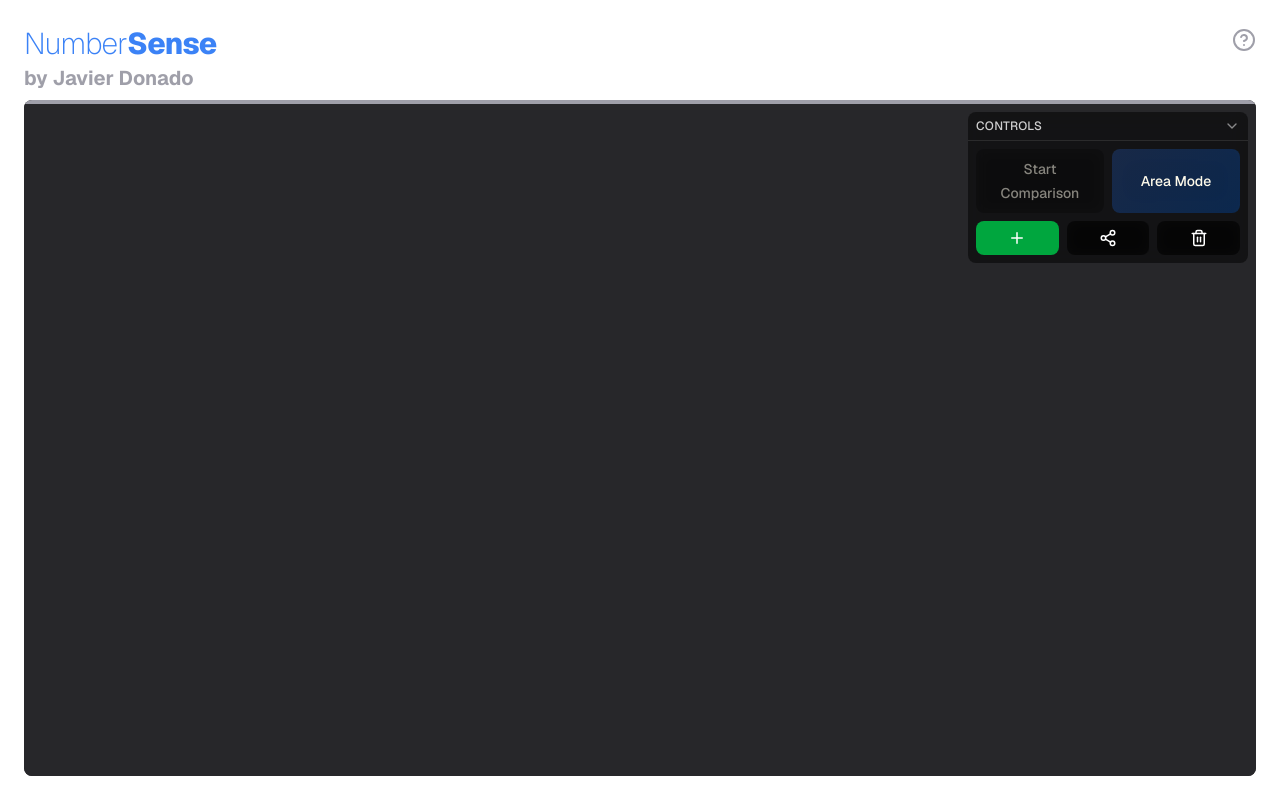
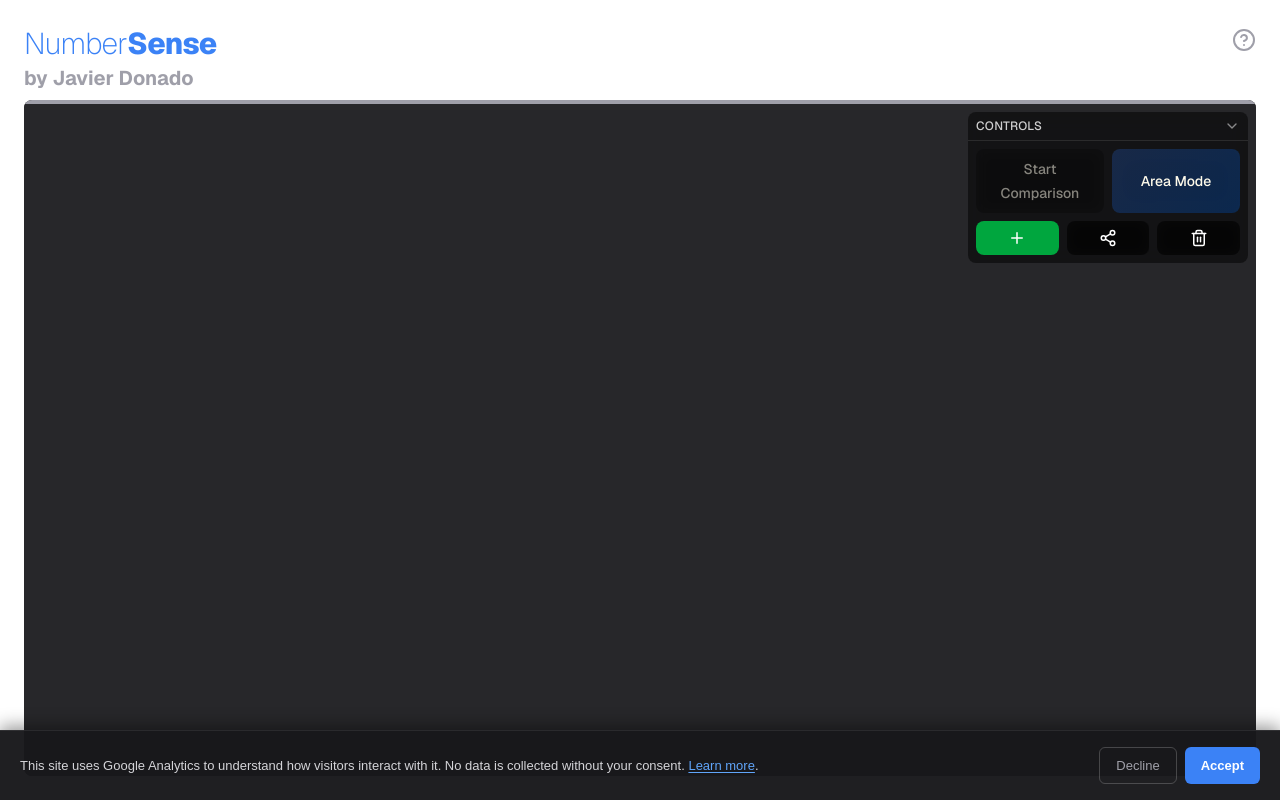
Before and after one commit to mrdonado/number-sense, a Next.js app: page / in a window 1280 px wide. Built offline with nearby package versions, Linux system fonts and the light colour scheme.

Commit message:
feat: add cookie consent and GA tag

```diff
--- /dev/null
+++ b/app/components/CookieConsent/CookieConsent.module.css
@@ -0,0 +1,88 @@
+.banner {
+  position: fixed;
+  bottom: 0;
+  left: 0;
+  right: 0;
+  z-index: 9999;
+  background: rgba(24, 24, 27, 0.97);
+  color: #e4e4e7;
+  padding: 16px 20px;
+  display: flex;
+  align-items: center;
+  justify-content: space-between;
+  gap: 16px;
+  flex-wrap: wrap;
+  box-shadow: 0 -4px 16px rgba(0, 0, 0, 0.4);
+  border-top: 1px solid rgba(255, 255, 255, 0.08);
+  animation: slideUp 0.3s ease-out;
+}
+
+@keyframes slideUp {
+  from {
+    transform: translateY(100%);
+    opacity: 0;
+  }
+
+  to {
+    transform: translateY(0);
+    opacity: 1;
+  }
+}
+
+.text {
+  flex: 1;
+  font-size: 13px;
+  line-height: 1.5;
+  margin: 0;
+  min-width: 200px;
+  color: #d4d4d8;
+}
+
+.link {
+  color: #60a5fa;
+  text-decoration: underline;
+  text-underline-offset: 2px;
+}
+
+.link:hover {
+  color: #93c5fd;
+}
+
+.actions {
+  display: flex;
+  gap: 8px;
+  flex-shrink: 0;
+}
+
+.declineButton {
+  padding: 8px 16px;
+  border-radius: 6px;
+  font-size: 13px;
+  font-weight: 500;
+  cursor: pointer;
+  border: 1px solid rgba(255, 255, 255, 0.2);
+  background: transparent;
+  color: #a1a1aa;
+  transition: background 0.2s, color 0.2s;
+}
+
+.declineButton:hover {
+  background: rgba(255, 255, 255, 0.08);
+  color: #e4e4e7;
+}
+
+.acceptButton {
+  padding: 8px 16px;
+  border-radius: 6px;
+  font-size: 13px;
+  font-weight: 600;
+  cursor: pointer;
+  border: none;
+  background: #3b82f6;
+  color: white;
+  transition: background 0.2s;
+}
+
+.acceptButton:hover {
+  background: #2563eb;
+}
--- /dev/null
+++ b/app/components/CookieConsent/index.tsx
@@ -0,0 +1,108 @@
+"use client";
+
+import { useState, useEffect } from "react";
+import Script from "next/script";
+import styles from "./CookieConsent.module.css";
+
+const CONSENT_KEY = "cookie_consent";
+const GA_ID = "G-EY92D76VTE";
+// 1 year in seconds
+const COOKIE_MAX_AGE = 60 * 60 * 24 * 365;
+
+type ConsentState = "accepted" | "declined" | null;
+
+function getConsentCookie(): ConsentState {
+  if (typeof document === "undefined") return null;
+  const match = document.cookie
+    .split("; ")
+    .find((row) => row.startsWith(`${CONSENT_KEY}=`));
+  const value = match?.split("=")[1];
+  if (value === "accepted" || value === "declined") return value;
+  return null;
+}
+
+function setConsentCookie(value: "accepted" | "declined") {
+  document.cookie = `${CONSENT_KEY}=${value}; max-age=${COOKIE_MAX_AGE}; path=/; SameSite=Lax`;
+}
+
+export default function CookieConsent() {
+  const [consent, setConsent] = useState<ConsentState>(() => {
+    if (typeof window === "undefined") return null;
+    return getConsentCookie();
+  });
+  const [visible, setVisible] = useState(false);
+
+  useEffect(() => {
+    if (consent === null) {
+      // Slight delay so the banner doesn't flash on initial paint
+      const t = setTimeout(() => setVisible(true), 300);
+      return () => clearTimeout(t);
+    }
+  }, [consent]);
+
+  const accept = () => {
+    setConsentCookie("accepted");
+    setConsent("accepted");
+    setVisible(false);
+  };
+
+  const decline = () => {
+    setConsentCookie("declined");
+    setConsent("declined");
+    setVisible(false);
+  };
+
+  return (
+    <>
+      {/* Load GA only after explicit consent */}
+      {consent === "accepted" && (
+        <>
+          <Script
+            src={`https://www.googletagmanager.com/gtag/js?id=${GA_ID}`}
+            strategy="afterInteractive"
+          />
+          <Script id="gtag-init" strategy="afterInteractive">
+            {`
+              window.dataLayer = window.dataLayer || [];
+              function gtag(){dataLayer.push(arguments);}
+              gtag('js', new Date());
+              gtag('config', '${GA_ID}');
+            `}
+          </Script>
+        </>
+      )}
+
+      {/* Consent banner */}
+      {visible && (
+        <div
+          className={styles.banner}
+          role="dialog"
+          aria-live="polite"
+          aria-label="Cookie consent"
+        >
+          <p className={styles.text}>
+            This site uses Google Analytics to understand how visitors interact
+            with it. No data is collected without your consent.{" "}
+            <a
+              href="https://policies.google.com/privacy"
+              target="_blank"
+              rel="noopener noreferrer"
+              className={styles.link}
+            >
+              Learn more
+            </a>
+            .
+          </p>
+          <div className={styles.actions}>
+            <button className={styles.declineButton} onClick={decline}>
+              Decline
+            </button>
+            <button className={styles.acceptButton} onClick={accept}>
+              Accept
+            </button>
+          </div>
+        </div>
+      )}
+    </>
+  );
+}
--- a/app/layout.tsx
+++ b/app/layout.tsx
@@ -1,6 +1,7 @@
 import type { Metadata } from "next";
 import { Geist, Geist_Mono } from "next/font/google";
 import { ToastProvider } from "./components/Toast";
+import CookieConsent from "./components/CookieConsent";
 import "./globals.css";
 
 const geistSans = Geist({
@@ -30,6 +31,7 @@ export default function RootLayout({
         className={`${geistSans.variable} ${geistMono.variable} antialiased`}
       >
         <ToastProvider>{children}</ToastProvider>
+        <CookieConsent />
       </body>
     </html>
   );
```
